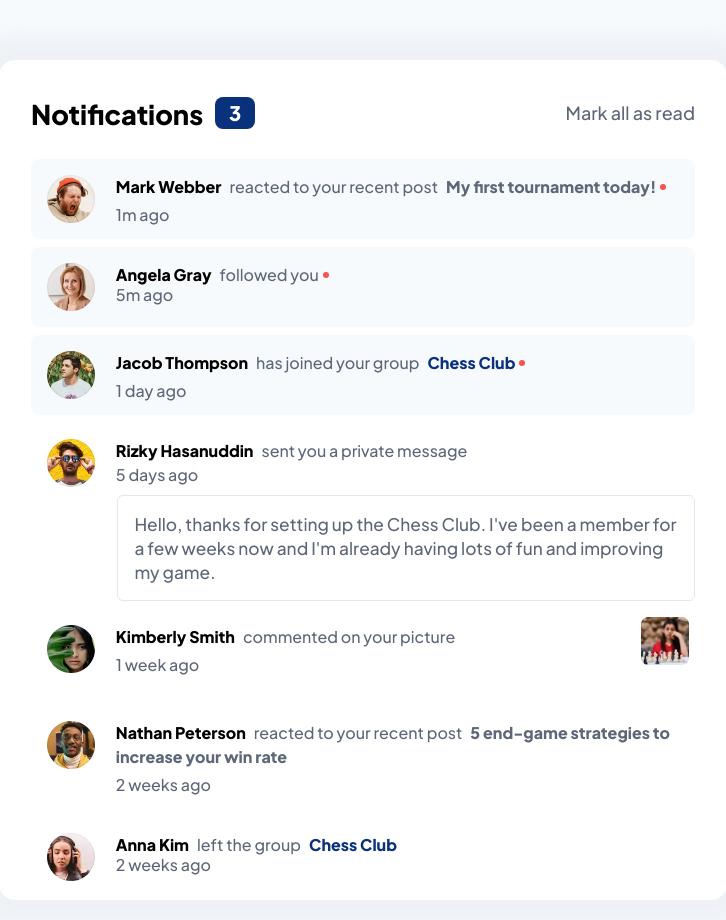
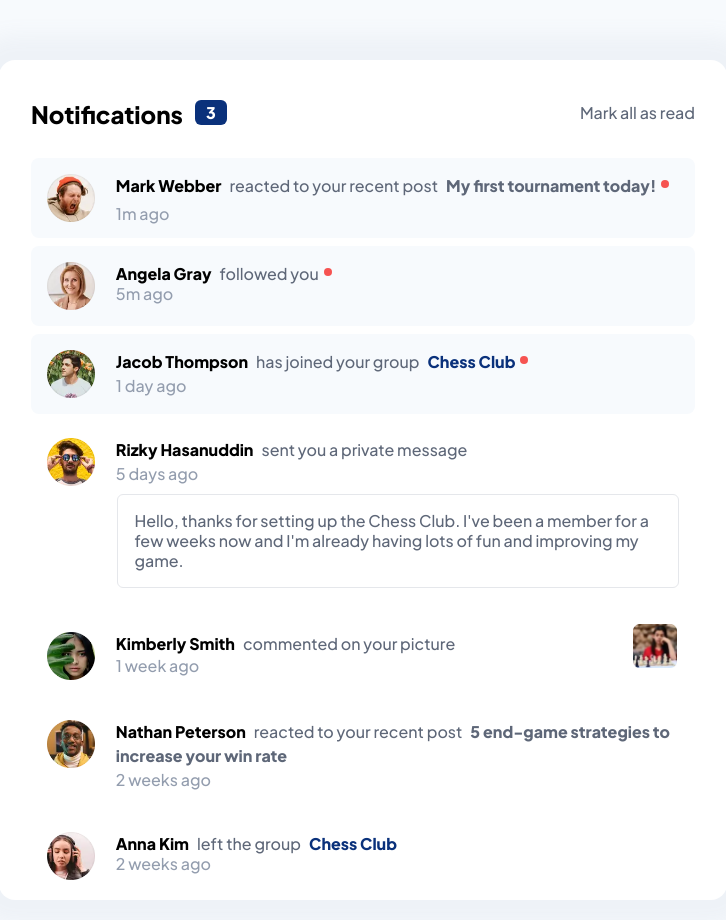
Before and after one commit to pkthunder87/notifications-page, a React (Vite) app: page / in a window 1280 px wide. Shown: the top 920 px of the page, without its empty margins (357-1083 px from the left). Built offline with nearby package versions, Linux system fonts and the light colour scheme.

Commit message:
Feat: Modify sizes for desktop design in NotificationsTop

```diff
--- a/src/components/NotificationItem.jsx
+++ b/src/components/NotificationItem.jsx
@@ -50,7 +50,7 @@ function NotificationItem({
 
           {unread ? (
             <span className="">
-              <div className="ml-[1px] inline-block h-3 w-3 scale-50 rounded-full bg-red"></div>
+              <div className="ml-[1px] inline-block h-4 w-4 scale-50 rounded-full bg-red"></div>
             </span>
           ) : (
             false
@@ -58,7 +58,7 @@ function NotificationItem({
         </div>
         {picture ? (
           <img
-            className="-ml-[1.3rem] h-12 w-12 hover:cursor-pointer sm:ml-0"
+            className=" -ml-[1.3rem] h-11 w-11 hover:cursor-pointer sm:-ml-2"
             src={`${picture}`}
             alt="Profile image"
           />
@@ -67,12 +67,12 @@ function NotificationItem({
         )}
 
         <div
-          className={`-ml-1  ${marginTop} text-base text-dark-grayish-blue`}
+          className={`-ml-1  ${marginTop} text-base text-grayish-blue`}
         >{`${timestamp}`}</div>
       </div>
       {activeMessage ? (
         <div
-          className={`mb-4 ml-20 mt-0 rounded-md border-[1px] border-solid  p-4 text-[1.08rem] leading-6 text-dark-grayish-blue hover:cursor-pointer hover:bg-light-grayish-blue-1 sm:mb-0 sm:ml-[5.4rem] sm:mt-4`}
+          className={`mb-4 ml-20 mt-0 rounded-md border-[1px] border-solid  p-4 text-[1.08rem] leading-6 text-dark-grayish-blue hover:cursor-pointer hover:bg-light-grayish-blue-1 sm:mb-5 sm:ml-[5.4rem] sm:mr-4 sm:mt-4 sm:text-[1rem] sm:leading-5`}
         >{`${activeMessage}`}</div>
       ) : (
         false
--- a/src/components/NotificationsList.jsx
+++ b/src/components/NotificationsList.jsx
@@ -29,7 +29,7 @@ function NotificationsList() {
         headline="Chess Club"
         link="cursor-pointer text-blue"
         adjustPicture={true}
-        marginTop="sm:mt-0 -mt-8"
+        marginTop="sm:-mt-2 -mt-8"
       />
       <NotificationItem
         profilePic="./avatar-rizky-hasanuddin.webp"
@@ -48,7 +48,7 @@ function NotificationsList() {
         timestamp="1 week ago"
         unread={false}
         picture="./image-chess.webp"
-        marginTop="sm:-mt-12 -mt-8"
+        marginTop="sm:-mt-12   -mt-8"
         adjustPicture={true}
       />
       <NotificationItem
@@ -57,7 +57,7 @@ function NotificationsList() {
         reaction="reacted to your recent post"
         timestamp="2 weeks ago"
         headline="5 end-game strategies to increase your win rate"
-        marginTop="sm:-mt-6 -mt-14"
+        marginTop="sm:-mt-8 -mt-14"
         unread={false}
         adjustPicture={true}
       />
--- a/src/components/NotificationsTop.jsx
+++ b/src/components/NotificationsTop.jsx
@@ -2,14 +2,14 @@ function NotificationsTop() {
   return (
     <div className="mb-4 mt-4 flex items-center justify-between bg-white">
       <div className=" mb-2 flex items-center gap-3 font-extrabold">
-        <span className="text-xl sm:mt-[2px] sm:text-[1.7rem]">
+        <span className="text-xl sm:mt-[2px] sm:text-[1.5rem]">
           Notifications
         </span>
-        <span className="flex h-7 w-9 items-center justify-center rounded-lg bg-blue text-lg text-white sm:h-8 sm:w-10 sm:text-xl">
+        <span className="flex h-7 w-9 items-center justify-center rounded-md bg-blue text-lg text-white sm:h-[1.6rem] sm:w-8 sm:text-base">
           3
         </span>
       </div>
-      <div className="text-extrabold mb-2 flex text-base text-dark-grayish-blue hover:cursor-pointer hover:text-blue sm:text-lg">
+      <div className="text-extrabold mb-2 flex text-base text-dark-grayish-blue hover:cursor-pointer hover:text-blue sm:text-base">
         Mark all as read
       </div>
     </div>
```
